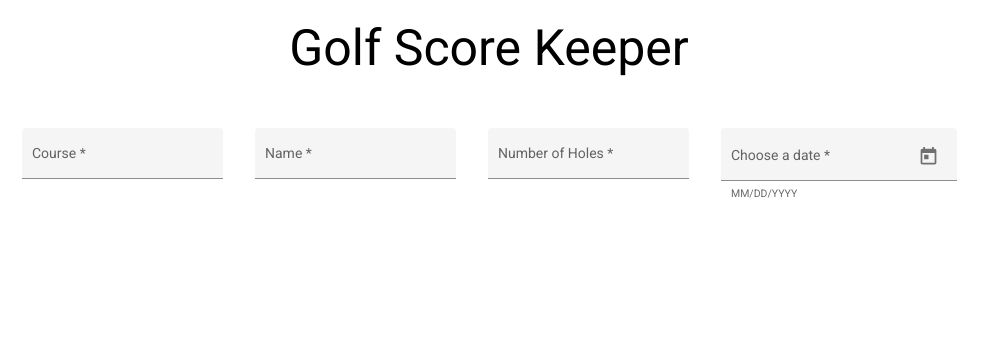
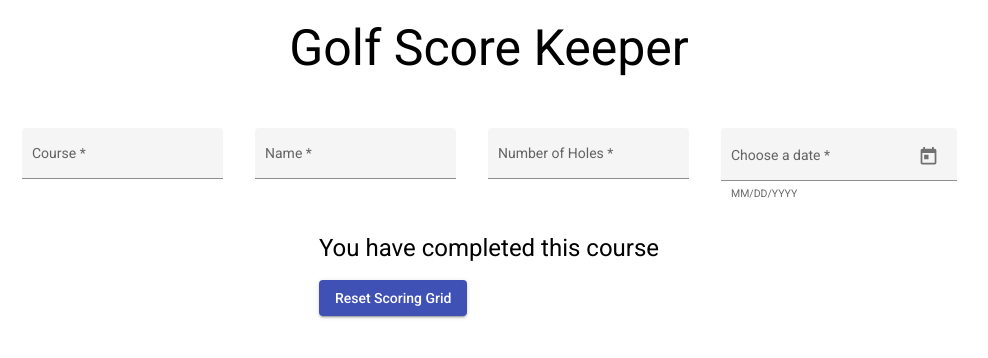
Before and after one commit to m2mt-l/Golf_Score_Keeper, an Angular app: page / in a window 1280 px wide. Shown: the top 358 px of the page, without its empty margins (151-1139 px from the left). Built offline with nearby package versions, Linux system fonts and the light colour scheme.

Commit message:
feat: add form clear

```diff
--- a/src/app/form/form.component.html
+++ b/src/app/form/form.component.html
@@ -23,4 +23,9 @@
         <mat-datepicker #picker></mat-datepicker>
     </mat-form-field>
 <app-grid *ngIf="isFormFilled()" [course]="getCourse()" [name]="getName()" [holes]="getHoles()"></app-grid>
+
+<div class="complete" *ngIf="getIsAllScoreFilled()">
+    <h1 class="completeSentence">You have completed this course</h1>
+    <button mat-raised-button color="primary" type="reset" (click)="clearForm(); createNgForm.resetForm()">Reset Scoring Grid</button>
+</div>
 </form>
--- a/src/app/form/form.component.ts
+++ b/src/app/form/form.component.ts
@@ -2,13 +2,14 @@ import { Component, OnInit, EventEmitter, Output } from '@angular/core';
 import { NgForm } from '@angular/forms';
 import { MatDatepickerInputEvent } from '@angular/material/datepicker';
 import { FormService } from '../form.service';
+import { ScoreService } from '../score.service';
 @Component({
     selector: 'app-form',
     templateUrl: './form.component.html',
     styleUrls: ['./form.component.css'],
 })
 export class FormComponent implements OnInit {
-    constructor(private formService: FormService) {}
+    constructor(private formService: FormService, private scoreService: ScoreService) {}
 
     ngOnInit(): void {}
 
@@ -55,4 +56,12 @@ export class FormComponent implements OnInit {
     getHoles(): number {
         return this.formService.holes;
     }
+
+    clearForm(): void {
+        this.formService.clearFormAll();
+    }
+
+    getIsAllScoreFilled(): boolean {
+        return this.scoreService.isAllScoreFilled();
+    }
 }
--- a/src/app/grid/grid.component.html
+++ b/src/app/grid/grid.component.html
@@ -52,7 +52,7 @@
 </table>
 </div>
 
-<div class="complete" *ngIf="getIsAllScoreFilled()">
+<!-- <div class="complete" *ngIf="getIsAllScoreFilled()">
     <h1 class="completeSentence">You have completed this course</h1>
     <button mat-raised-button color="primary" type="reset" (click)="clearForm()">Reset Scoring Grid</button>
-</div>
+</div> -->
--- a/src/app/grid/grid.component.ts
+++ b/src/app/grid/grid.component.ts
@@ -78,11 +78,11 @@ export class GridComponent implements OnInit {
         return this.scoreService.scores;
     }
 
-    clearForm(): void {
+/*     clearForm(): void {
         this.formService.clearFormAll();
     }
 
     getIsAllScoreFilled(): boolean {
         return this.scoreService.isAllScoreFilled();
-    }
+    } */
 }
```
